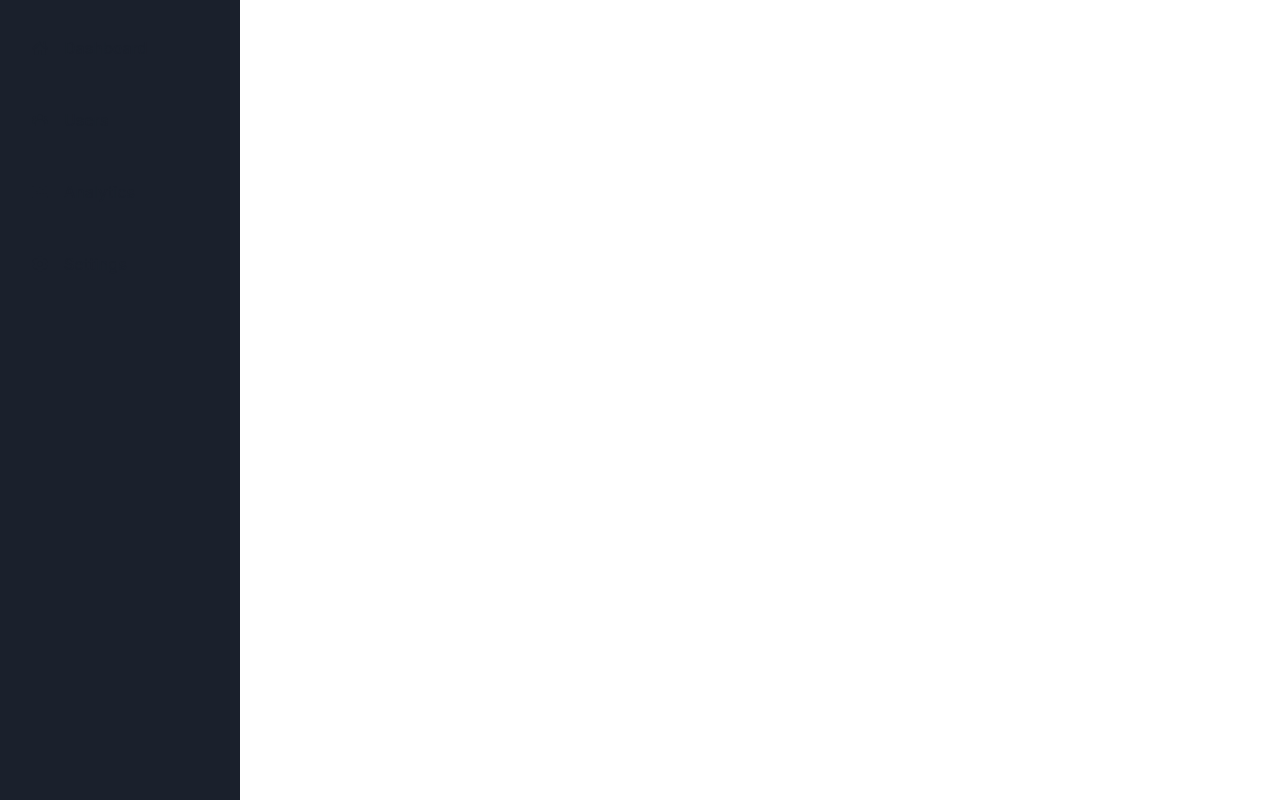
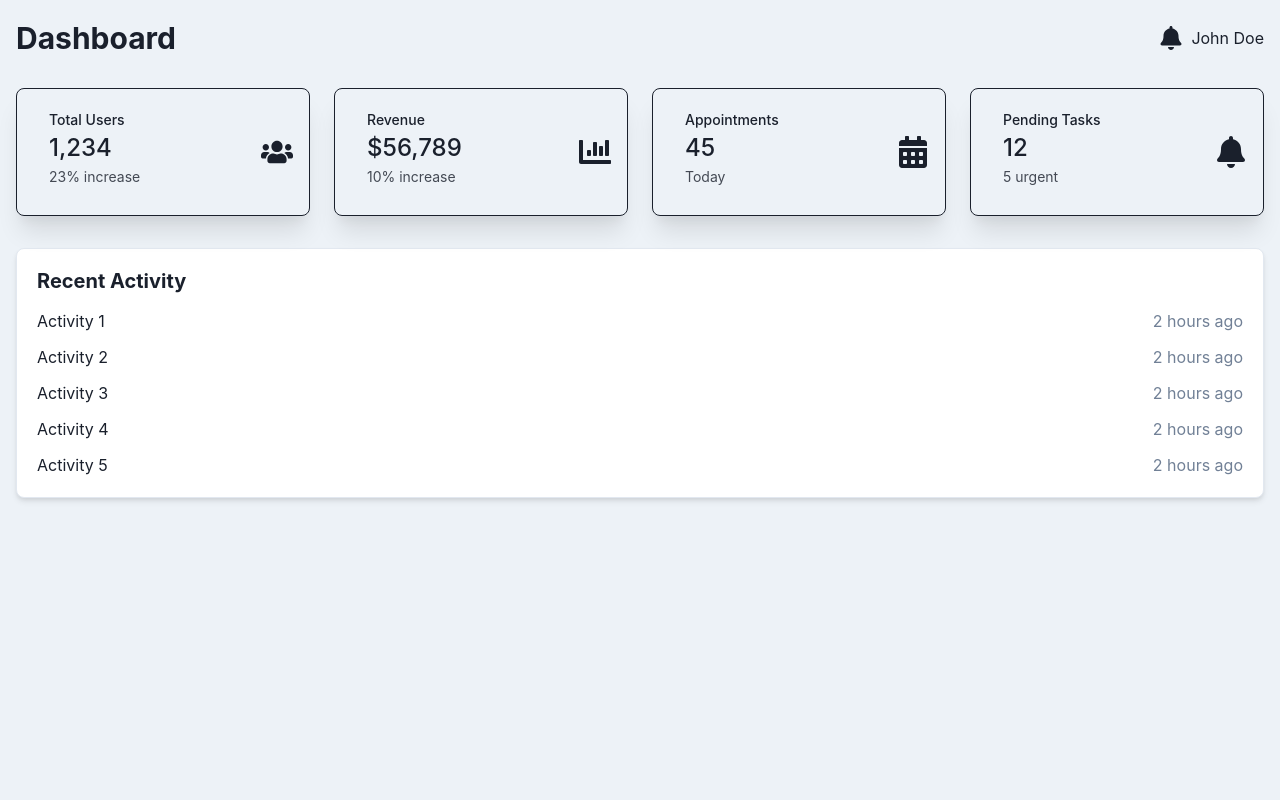
Before and after one commit to GPT-Engineer-App/iterate-dashboard, a React (Vite) app: page / in a window 1280 px wide. Built offline with nearby package versions, Linux system fonts and the light colour scheme.

Commit message:
Reverted to edit c76f3595-43c3-4b2c-b78f-dc3ac7942ae7: "Create initial dashboard layout with key metrics and recent activity"

```diff
--- a/src/App.jsx
+++ b/src/App.jsx
@@ -1,28 +1,12 @@
 import { Route, BrowserRouter as Router, Routes } from "react-router-dom";
-import { Box, Flex } from "@chakra-ui/react";
-import { useState } from "react";
 import Index from "./pages/Index.jsx";
-import Sidebar from "./components/Sidebar";
-import Users from "./pages/Users";
-import Analytics from "./pages/Analytics";
-import Settings from "./pages/Settings";
 
 function App() {
-  const [isSidebarOpen, setSidebarOpen] = useState(true);
-
   return (
     <Router>
-      <Flex>
-        <Sidebar isOpen={isSidebarOpen} onClose={() => setSidebarOpen(false)} />
-        <Box flex={1} ml={isSidebarOpen ? { base: 0, md: 60 } : 0}>
-          <Routes>
-            <Route exact path="/" element={<Index toggleSidebar={() => setSidebarOpen(!isSidebarOpen)} />} />
-            <Route path="/users" element={<Users />} />
-            <Route path="/analytics" element={<Analytics />} />
-            <Route path="/settings" element={<Settings />} />
-          </Routes>
-        </Box>
-      </Flex>
+      <Routes>
+        <Route exact path="/" element={<Index />} />
+      </Routes>
     </Router>
   );
 }
--- a/src/components/Sidebar.jsx
+++ /dev/null
@@ -1,85 +0,0 @@
-import React from "react";
-import { Box, VStack, Text, Flex, Icon, Link, Drawer, DrawerContent, useDisclosure } from "@chakra-ui/react";
-import { Link as RouterLink } from "react-router-dom";
-import { FaHome, FaUsers, FaChartBar, FaCog } from "react-icons/fa";
-
-const SidebarContent = ({ onClose, ...rest }) => {
-  const menuItems = [
-    { name: "Dashboard", icon: FaHome, path: "/" },
-    { name: "Users", icon: FaUsers, path: "/users" },
-    { name: "Analytics", icon: FaChartBar, path: "/analytics" },
-    { name: "Settings", icon: FaCog, path: "/settings" },
-  ];
-
-  return (
-    <Box
-      bg="gray.800"
-      w={{ base: "full", md: 60 }}
-      pos="fixed"
-      h="full"
-      {...rest}
-    >
-      <VStack align="stretch" spacing={4} mt={5}>
-        {menuItems.map((item) => (
-          <Link
-            as={RouterLink}
-            to={item.path}
-            key={item.name}
-            style={{ textDecoration: "none" }}
-            _focus={{ boxShadow: "none" }}
-          >
-            <Flex
-              align="center"
-              p="4"
-              mx="4"
-              borderRadius="lg"
-              role="group"
-              cursor="pointer"
-              _hover={{
-                bg: "cyan.400",
-                color: "white",
-              }}
-            >
-              <Icon
-                mr="4"
-                fontSize="16"
-                _groupHover={{
-                  color: "white",
-                }}
-                as={item.icon}
-              />
-              <Text fontSize="md" fontWeight="medium">
-                {item.name}
-              </Text>
-            </Flex>
-          </Link>
-        ))}
-      </VStack>
-    </Box>
-  );
-};
-
-const Sidebar = ({ isOpen, onClose }) => {
-  const { onClose: drawerOnClose } = useDisclosure();
-
-  return (
-    <Box>
-      <SidebarContent display={{ base: "none", md: "block" }} onClose={() => onClose} />
-      <Drawer
-        autoFocus={false}
-        isOpen={isOpen}
-        placement="left"
-        onClose={onClose}
-        returnFocusOnClose={false}
-        onOverlayClick={onClose}
-        size="full"
-      >
-        <DrawerContent>
-          <SidebarContent onClose={onClose} />
-        </DrawerContent>
-      </Drawer>
-    </Box>
-  );
-};
-
-export default Sidebar;
--- a/src/pages/Analytics.jsx
+++ /dev/null
@@ -1,54 +0,0 @@
-import React from "react";
-import { Box, Container, Heading, SimpleGrid, Stat, StatLabel, StatNumber, StatHelpText, VStack } from "@chakra-ui/react";
-
-const Analytics = () => {
-  return (
-    <Box bg="gray.100" minH="100vh">
-      <Container maxW="container.xl" py={5}>
-        <VStack spacing={8} align="stretch">
-          <Heading size="lg">Analytics</Heading>
-          <SimpleGrid columns={{ base: 1, md: 3 }} spacing={6}>
-            <Stat
-              px={{ base: 2, md: 4 }}
-              py={'5'}
-              shadow={'xl'}
-              border={'1px solid'}
-              borderColor={'gray.800'}
-              rounded={'lg'}
-            >
-              <StatLabel fontWeight={'medium'}>Total Visits</StatLabel>
-              <StatNumber fontSize={'2xl'} fontWeight={'medium'}>45,678</StatNumber>
-              <StatHelpText>23% increase from last month</StatHelpText>
-            </Stat>
-            <Stat
-              px={{ base: 2, md: 4 }}
-              py={'5'}
-              shadow={'xl'}
-              border={'1px solid'}
-              borderColor={'gray.800'}
-              rounded={'lg'}
-            >
-              <StatLabel fontWeight={'medium'}>Conversion Rate</StatLabel>
-              <StatNumber fontSize={'2xl'} fontWeight={'medium'}>4.5%</StatNumber>
-              <StatHelpText>1.2% increase from last week</StatHelpText>
-            </Stat>
-            <Stat
-              px={{ base: 2, md: 4 }}
-              py={'5'}
-              shadow={'xl'}
-              border={'1px solid'}
-              borderColor={'gray.800'}
-              rounded={'lg'}
-            >
-              <StatLabel fontWeight={'medium'}>Average Session Duration</StatLabel>
-              <StatNumber fontSize={'2xl'} fontWeight={'medium'}>2m 35s</StatNumber>
-              <StatHelpText>10s increase from last month</StatHelpText>
-            </Stat>
-          </SimpleGrid>
-        </VStack>
-      </Container>
-    </Box>
-  );
-};
-
-export default Analytics;
--- a/src/pages/Index.jsx
+++ b/src/pages/Index.jsx
@@ -1,6 +1,5 @@
 import React from "react";
-import { Box, Container, Flex, Heading, Text, VStack, HStack, Stat, StatLabel, StatNumber, StatHelpText, SimpleGrid, Icon, IconButton } from "@chakra-ui/react";
-import { FaBars } from "react-icons/fa";
+import { Box, Container, Flex, Heading, Text, VStack, HStack, Stat, StatLabel, StatNumber, StatHelpText, SimpleGrid, Icon } from "@chakra-ui/react";
 import { FaUsers, FaChartBar, FaCalendarAlt, FaBell } from "react-icons/fa";
 
 const DashboardCard = ({ title, value, icon, subtext }) => (
@@ -33,23 +32,13 @@ const DashboardCard = ({ title, value, icon, subtext }) => (
   </Stat>
 );
 
-const Index = ({ toggleSidebar }) => {
+const Index = () => {
   return (
     <Box bg="gray.100" minH="100vh">
       <Container maxW="container.xl" py={5}>
         <VStack spacing={8} align="stretch">
           <Flex justifyContent="space-between" alignItems="center">
-            <Flex alignItems="center">
-              <IconButton
-                display={{ base: "flex", md: "none" }}
-                onClick={toggleSidebar}
-                icon={<FaBars />}
-                size="sm"
-                aria-label="Open menu"
-                mr={2}
-              />
-              <Heading size="lg">Dashboard</Heading>
-            </Flex>
+            <Heading size="lg">Dashboard</Heading>
             <HStack>
               <Icon as={FaBell} w={6} h={6} />
               <Text>John Doe</Text>
--- a/src/pages/Settings.jsx
+++ /dev/null
@@ -1,33 +0,0 @@
-import React from "react";
-import { Box, Container, Heading, VStack, FormControl, FormLabel, Input, Switch, Button } from "@chakra-ui/react";
-
-const Settings = () => {
-  return (
-    <Box bg="gray.100" minH="100vh">
-      <Container maxW="container.xl" py={5}>
-        <VStack spacing={8} align="stretch">
-          <Heading size="lg">Settings</Heading>
-          <Box bg="white" p={5} shadow="md" borderWidth="1px" borderRadius="lg">
-            <VStack spacing={4} align="stretch">
-              <FormControl>
-                <FormLabel>Email Notifications</FormLabel>
-                <Switch id="email-alerts" />
-              </FormControl>
-              <FormControl>
-                <FormLabel>Username</FormLabel>
-                <Input placeholder="Enter your username" />
-              </FormControl>
-              <FormControl>
-                <FormLabel>Password</FormLabel>
-                <Input type="password" placeholder="Enter your password" />
-              </FormControl>
-              <Button colorScheme="blue">Save Changes</Button>
-            </VStack>
-          </Box>
-        </VStack>
-      </Container>
-    </Box>
-  );
-};
-
-export default Settings;
--- a/src/pages/Users.jsx
+++ /dev/null
@@ -1,42 +0,0 @@
-import React from "react";
-import { Box, Container, Heading, Table, Thead, Tbody, Tr, Th, Td, VStack } from "@chakra-ui/react";
-
-const Users = () => {
-  const users = [
-    { id: 1, name: "John Doe", email: "john@example.com", role: "Admin" },
-    { id: 2, name: "Jane Smith", email: "jane@example.com", role: "User" },
-    { id: 3, name: "Bob Johnson", email: "bob@example.com", role: "User" },
-  ];
-
-  return (
-    <Box bg="gray.100" minH="100vh">
-      <Container maxW="container.xl" py={5}>
-        <VStack spacing={8} align="stretch">
-          <Heading size="lg">Users</Heading>
-          <Box bg="white" p={5} shadow="md" borderWidth="1px" borderRadius="lg">
-            <Table variant="simple">
-              <Thead>
-                <Tr>
-                  <Th>Name</Th>
-                  <Th>Email</Th>
-                  <Th>Role</Th>
-                </Tr>
-              </Thead>
-              <Tbody>
-                {users.map((user) => (
-                  <Tr key={user.id}>
-                    <Td>{user.name}</Td>
-                    <Td>{user.email}</Td>
-                    <Td>{user.role}</Td>
-                  </Tr>
-                ))}
-              </Tbody>
-            </Table>
-          </Box>
-        </VStack>
-      </Container>
-    </Box>
-  );
-};
-
-export default Users;
```
